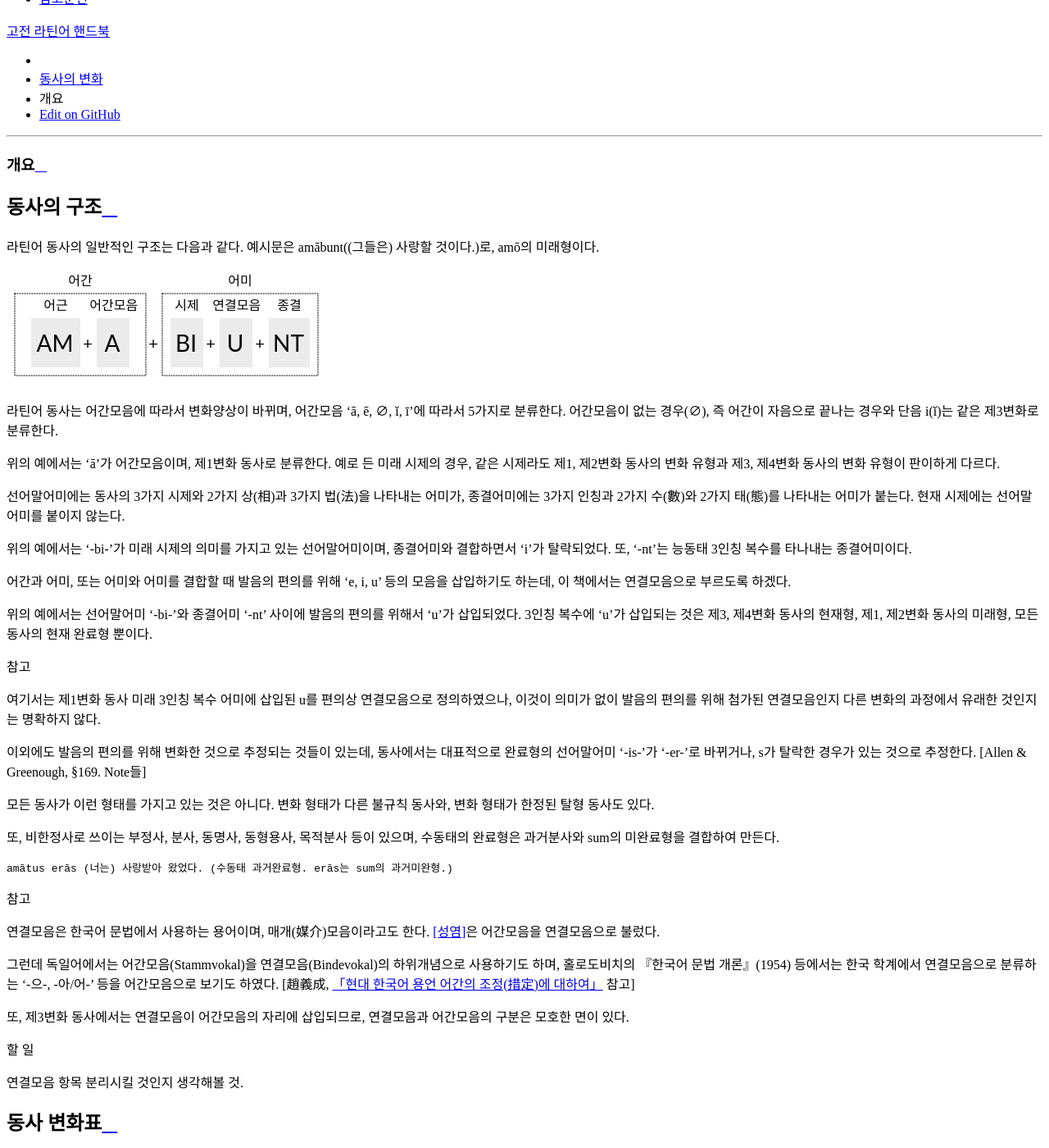
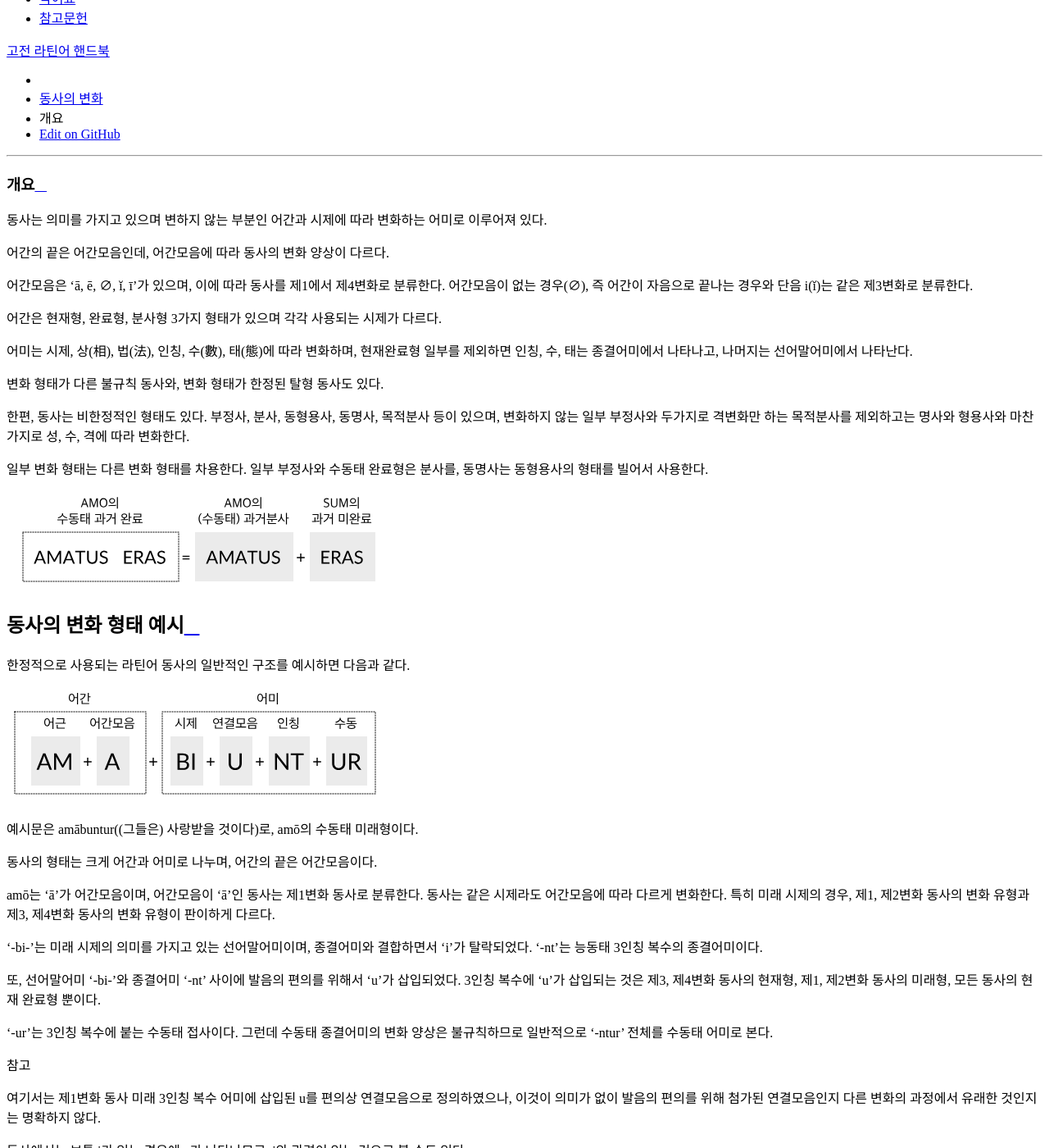
Before and after one commit to kabbala/grammatica_latina, a Sphinx documentation site: the page built from source/coniugatio_verbi/coniugatio_verbi_prooemium.rst, in a window 1280 px wide and 1400 px high, scrolled down 9300 px. Shown: the whole window at 82% size. Built offline with Sphinx 7.4.7 and the Read the Docs theme 2.0.0, drawn with Linux system fonts in a browser that asks for light colours; some of the changed text lies outside the part shown.

Commit message:
일부 수정

```diff
--- a/source/coniugatio_verbi/coniugatio_participii.rst
+++ b/source/coniugatio_verbi/coniugatio_participii.rst
@@ -19,6 +19,10 @@
 현재, 과거, 미래 시제에 분사가 각 하나씩이므로, 능동, 수동 태 구분을 생략하고 현재 분사, 과거 분사, 미래 분사로 부르는 경우가 많다.
 
 능동 현재 분사와 수동 미래 분사는 미완료형 어간을 쓰고, 수동 과거 분사와 능동 미래 분사는 분사형 어간을 쓴다.
+
+.. note::
+
+   일부 교재에서는 직설법이나 접속법에서처럼 능동태와 수동태 항목을 분리해서 설명하기도 한다. 즉, 현재 분사와 미래 분사는 능동태 항목에, 과거 분사는 수동태 항목에 따로 설명되어 있는 경우도 있다.
 
 .. todo:: 분사형 어간의 유형과 부정사와의 관계 서술할 것.
 
--- a/source/coniugatio_verbi/coniugatio_verbi_ending.rst
+++ b/source/coniugatio_verbi/coniugatio_verbi_ending.rst
@@ -10,10 +10,10 @@
 
 수동태 2인칭 단수 어미는 ``-re``\도 사용한다.
 
-라틴어 동사의 변화는 다양하지만 어미는 이 두가지를 사용한다.
+라틴어 동사의 변화는 다양하지만 어미는 이 두가지를 사용한다. ::
 
-   | amā(사랑하다의 미완료형 어간) + s(능동태 2인칭 단수 어미) = amās (너는) 사랑한다.
-   | amā + ris 또는 re(수동태 2인칭 단수 어미) = amāris 또는 amāre (너는) 사랑받는다.
+   amā(사랑하다의 미완료형 어간) + s(능동태 2인칭 단수 어미) = amās (너는) 사랑한다.
+   amā + ris 또는 re(수동태 2인칭 단수 어미) = amāris 또는 amāre (너는) 사랑받는다.
 
 예외적으로 현재 완료형에서 능동태 어미가 ``-ī``\로 불규칙 변화한다.
 
--- a/source/coniugatio_verbi/coniugatio_verbi_prooemium.rst
+++ b/source/coniugatio_verbi/coniugatio_verbi_prooemium.rst
@@ -1,38 +1,55 @@
 개요
 ====
 
-동사의 구조
------------
+동사는 의미를 가지고 있으며 변하지 않는 부분인 어간과 시제에 따라 변화하는 어미로 이루어져 있다.
 
-라틴어 동사의 일반적인 구조는 다음과 같다. 예시문은 amābunt((그들은) 사랑할 것이다.)로, amō의 미래형이다.
+어간의 끝은 어간모음인데, 어간모음에 따라 동사의 변화 양상이 다르다.
 
-.. image:: amabunt.svg
+어간모음은 ‘ā, ē, ∅, ĭ, ī’가 있으며, 이에 따라 동사를 제1에서 제4변화로 분류한다. 어간모음이 없는 경우(∅), 즉 어간이 자음으로 끝나는 경우와 단음 i(ĭ)는 같은 제3변화로 분류한다.
 
-라틴어 동사는 어간모음에 따라서 변화양상이 바뀌며, 어간모음 ‘ā, ē, ∅, ĭ, ī’에 따라서 5가지로 분류한다. 어간모음이 없는 경우(∅), 즉 어간이 자음으로 끝나는 경우와 단음 i(ĭ)는 같은 제3변화로 분류한다.
+어간은 현재형, 완료형, 분사형 3가지 형태가 있으며 각각 사용되는 시제가 다르다.
 
-위의 예에서는 ‘ā’가 어간모음이며, 제1변화 동사로 분류한다. 예로 든 미래 시제의 경우, 같은 시제라도 제1, 제2변화 동사의 변화 유형과 제3, 제4변화 동사의 변화 유형이 판이하게 다르다.
+어미는 시제, 상(相), 법(法), 인칭, 수(數), 태(態)에 따라 변화하며, 현재완료형 일부를 제외하면 인칭, 수, 태는 종결어미에서 나타나고, 나머지는 선어말어미에서 나타난다.
 
-선어말어미에는 동사의 3가지 시제와 2가지 상(相)과 3가지 법(法)을 나타내는 어미가, 종결어미에는 3가지 인칭과 2가지 수(數)와 2가지 태(態)를 나타내는 어미가 붙는다. 현재 시제에는 선어말어미를 붙이지 않는다.
+변화 형태가 다른 불규칙 동사와, 변화 형태가 한정된 탈형 동사도 있다.
 
-위의 예에서는 ‘-bi-’가 미래 시제의 의미를 가지고 있는 선어말어미이며, 종결어미와 결합하면서 ‘i’가 탈락되었다. 또, ‘-nt’는 능동태 3인칭 복수를 타나내는 종결어미이다.
+한편, 동사는 비한정적인 형태도 있다. 부정사, 분사, 동형용사, 동명사, 목적분사 등이 있으며, 변화하지 않는 일부 부정사와 두가지로 격변화만 하는 목적분사를 제외하고는 명사와 형용사와 마찬가지로 성, 수, 격에 따라 변화한다.
 
-어간과 어미, 또는 어미와 어미를 결합할 때 발음의 편의를 위해 ‘e, i, u’ 등의 모음을 삽입하기도 하는데, 이 책에서는 연결모음으로 부르도록 하겠다.
+일부 변화 형태는 다른 변화 형태를 차용한다. 일부 부정사와 수동태 완료형은 분사를, 동명사는 동형용사의 형태를 빌어서 사용한다.
 
-위의 예에서는 선어말어미 ‘-bi-’와 종결어미 ‘-nt’ 사이에 발음의 편의를 위해서 ‘u’가 삽입되었다. 3인칭 복수에 ‘u’가 삽입되는 것은 제3, 제4변화 동사의 현재형, 제1, 제2변화 동사의 미래형, 모든 동사의 현재 완료형 뿐이다.
+.. image:: amatus_eras.svg
+
+동사의 변화 형태 예시
+---------------------
+
+한정적으로 사용되는 라틴어 동사의 일반적인 구조를 예시하면 다음과 같다.
+
+.. image:: amabuntur.svg
+
+예시문은 amābuntur((그들은) 사랑받을 것이다)로, amō의 수동태 미래형이다.
+
+동사의 형태는 크게 어간과 어미로 나누며, 어간의 끝은 어간모음이다.
+
+amō는 ‘ā’가 어간모음이며, 어간모음이 ‘ā’인 동사는 제1변화 동사로 분류한다. 동사는 같은 시제라도 어간모음에 따라 다르게 변화한다. 특히 미래 시제의 경우, 제1, 제2변화 동사의 변화 유형과 제3, 제4변화 동사의 변화 유형이 판이하게 다르다.
+
+‘-bi-’는 미래 시제의 의미를 가지고 있는 선어말어미이며, 종결어미와 결합하면서 ‘i’가 탈락되었다. ‘-nt’는 능동태 3인칭 복수의 종결어미이다.
+
+또, 선어말어미 ‘-bi-’와 종결어미 ‘-nt’ 사이에 발음의 편의를 위해서 ‘u’가 삽입되었다. 3인칭 복수에 ‘u’가 삽입되는 것은 제3, 제4변화 동사의 현재형, 제1, 제2변화 동사의 미래형, 모든 동사의 현재 완료형 뿐이다.
+
+‘-ur’는 3인칭 복수에 붙는 수동태 접사이다. 그런데 수동태 종결어미의 변화 양상은 불규칙하므로 일반적으로 ‘-ntur’ 전체를 수동태 어미로 본다.
 
 .. note::
 
    여기서는 제1변화 동사 미래 3인칭 복수 어미에 삽입된 u를 편의상 연결모음으로 정의하였으나, 이것이 의미가 없이 발음의 편의를 위해 첨가된 연결모음인지 다른 변화의 과정에서 유래한 것인지는 명확하지 않다.
 
+   동사에서는 보통 i가 있는 경우에 u가 나타나므로, i와 관련이 있는 것으로 볼 수도 있다.
+
+연결모음
+--------
+
+어간과 어미, 또는 어미와 어미를 결합할 때 발음의 편의를 위해 ‘e, i, u’ 등의 모음을 삽입하기도 하는데, 이 책에서는 연결모음으로 부르도록 하겠다.
+
 이외에도 발음의 편의를 위해 변화한 것으로 추정되는 것들이 있는데, 동사에서는 대표적으로 완료형의 선어말어미 ‘-is-’가 ‘-er-’로 바뀌거나, s가 탈락한 경우가 있는 것으로 추정한다. [Allen & Greenough, §169. Note들]
-
-모든 동사가 이런 형태를 가지고 있는 것은 아니다. 변화 형태가 다른 불규칙 동사와, 변화 형태가 한정된 탈형 동사도 있다.
-
-또, 비한정사로 쓰이는 부정사, 분사, 동명사, 동형용사, 목적분사 등이 있으며, 수동태의 완료형은 과거분사와 sum의 미완료형을 결합하여 만든다. ::
-
-   amātus erās (너는) 사랑받아 왔었다. (수동태 과거완료형. erās는 sum의 과거미완형.)
-
-.. 한국어에서도 동사의 수동형은 다른 동사와 결합해서 만들어지기도 한다. -> 수동태 항목에 적을 것.
 
 .. note::
 
@@ -41,8 +58,6 @@
    그런데 독일어에서는 어간모음(Stammvokal)을 연결모음(Bindevokal)의 하위개념으로 사용하기도 하며, 홀로도비치의 『한국어 문법 개론』(1954) 등에서는 한국 학계에서 연결모음으로 분류하는 ‘-으-, -아/어-’ 등을 어간모음으로 보기도 하였다. [趙義成, `「현대 한국어 용언 어간의 조정(措定)에 대하여」 <http://www.tufs.ac.jp/ts/personal/choes/korean/base/goki.html#2.3>`_ 참고]
 
    또, 제3변화 동사에서는 연결모음이 어간모음의 자리에 삽입되므로, 연결모음과 어간모음의 구분은 모호한 면이 있다.
-
-.. todo:: 연결모음 항목 분리시킬 것인지 생각해볼 것.
 
 동사 변화표
 -----------
@@ -62,6 +77,7 @@
 인칭은 숫자 1, 2, 3으로, 단수는 s(singularis), 복수는 p(pluralis)를 이용해 기호로 표기하기도 한다. 예를 들어 3인칭 단수는 3s로 표기한다.
 
 .. note::
+
    그리스어나 로망스어에서는 인칭대명사와 함께 동사의 변화를 표기하는 것이 일반적인데, 라틴어에서는 인칭 대명사의 생략이 일반적이어서 인칭대명사 없이 표를 만든다.
 
    한국어 번역을 쓸 때는 인칭이 불분명할 수 있으므로, 괄호 안에 인칭대명사를 적기도 한다. ::
```
Also changed, not shown: source/coniugatio_verbi/amabunt.svg (deleted), source/coniugatio_verbi/amabuntur.svg (added), source/coniugatio_verbi/amatus_eras.svg (added), source/coniugatio_verbi/verb_structure.svg (deleted), 4 other files.
